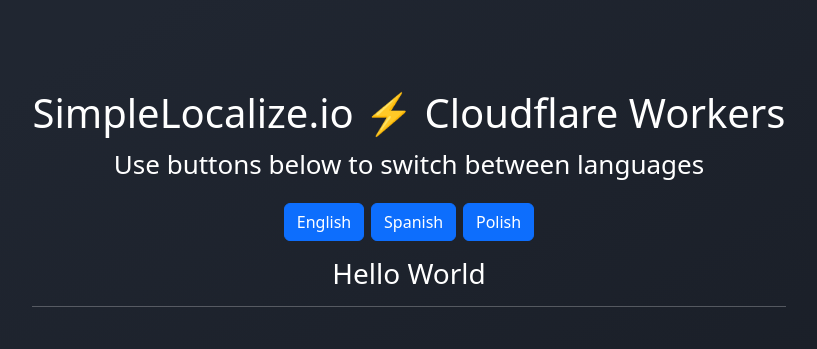
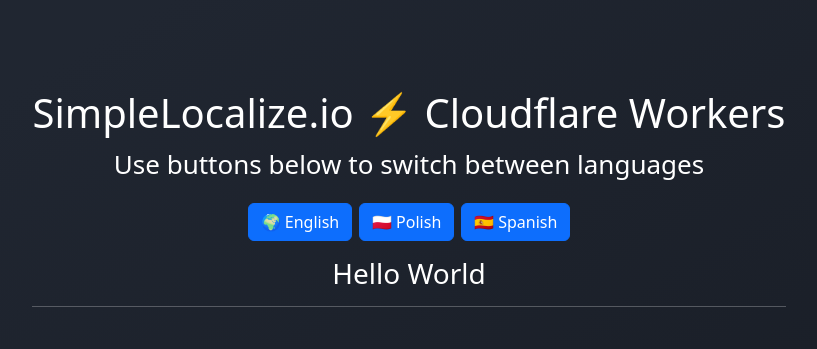
Before and after one commit to simplelocalize/simplelocalize-cloudflare-workers, a plain HTML site: page index.html in a window 1280 px wide. Shown: the top 349 px of the page, without its empty margins (231-1048 px from the left). Drawn offline with Linux system fonts and the light colour scheme.

Commit message:
Update index.html

```diff
--- a/index.html
+++ b/index.html
@@ -13,9 +13,9 @@
             <div>
                 <h1>SimpleLocalize.io ⚡️ Cloudflare Workers</h1>
                 <p data-i18n-key="use_buttons_below">Use buttons below to switch between languages</p>
-                <a class="btn btn-primary" href="?lang=en" data-i18n-key="language.english">English</a>
-                <a class="btn btn-primary" href="?lang=es" data-i18n-key="language.spanish">Spanish</a>
-                <a class="btn btn-primary" href="?lang=pl" data-i18n-key="language.polish">Polish</a>
+                <a class="btn btn-primary" href="?lang=en" data-i18n-key="language.english">🌍 English</a>
+                <a class="btn btn-primary" href="?lang=pl" data-i18n-key="language.polish">🇵🇱 Polish</a>
+                <a class="btn btn-primary" href="?lang=es" data-i18n-key="language.spanish">🇪🇸 Spanish</a>
                 <h3 class="mt-3" data-i18n-key="hello_world">Hello World</h3>
                 <hr>
             </div>
```
